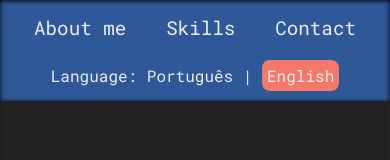
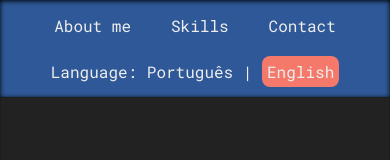
Before and after one commit to gabrielgomeso/portfolio, a Vue app: page / in a window 390 px wide. Shown: the top 160 px of the page. Built offline with nearby package versions, Linux system fonts and the light colour scheme; no server answers.

Commit message:
style: fix px

```diff
--- a/src/components/Navigation.vue
+++ b/src/components/Navigation.vue
@@ -44,7 +44,7 @@ export default {
     grid-gap: 25px;
 
     a {
-      font-size: clamp(1.2rem, 2.5vw, 1.5rem);
+      font-size: clamp(1rem, 2.5vw, 1.5rem);
       text-decoration: none;
       color: #eee;
       padding: 0 20px;
```
